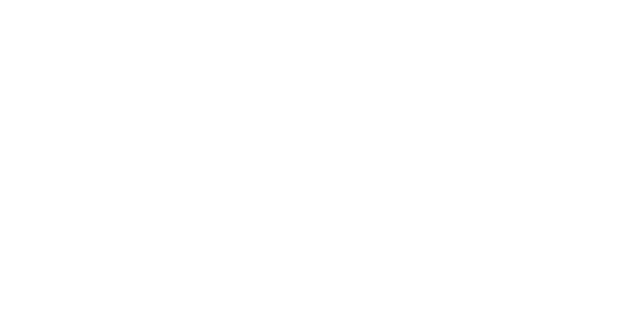
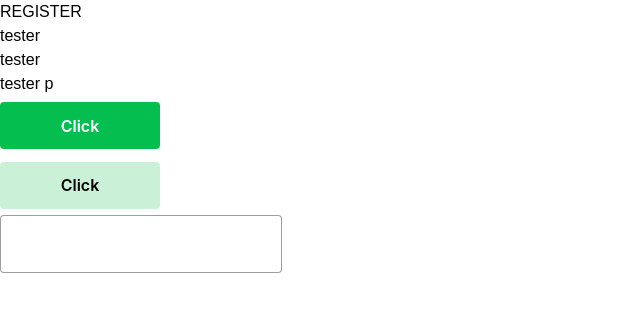
Before and after one commit to SaCat-Fintech/app-frontend, a Nuxt app: page /register in a window 1280 px wide. Before the commit this address had no page. Shown: the top 312 px of the page, without its empty margins (0-640 px from the left). Built offline with nearby package versions, Linux system fonts and the light colour scheme; a web font is replaced by a local one.

Commit message:
feat: resize hero page depending on screen size

```diff
--- a/pages/index.vue
+++ b/pages/index.vue
@@ -5,10 +5,10 @@
         <NuxtImg src="hero-img.png" />
       </div>
       <div
-        class="text-center lg:text-end flex flex-col items-center lg:items-end mx-4 lg:mr-20 lg:ml-10"
+        class="text-center lg:text-end flex flex-col items-center lg:items-end mx-4 lg:mr-20 lg:pl-8"
       >
-        <h1 style="font-size: 4rem" class="mb-2">SaCat Fintech</h1>
-        <p style="font-size: 1.75rem">
+        <h1 style="font-size: 4rem" class="mb-3 xl:mt-6">SaCat Fintech</h1>
+        <p style="font-size: 1.75rem" class="max-w-[33rem]">
           El vehículo que siempre haz querido, a solo un préstamo. <br />Obtener
           un préstamo vehicular nunca fue tan fácil a comparación de SaCat
         </p>
@@ -20,12 +20,16 @@
             height: 0.0625rem;
           "
         />
-        <Button label="Adquirir ahora" />
+        <Button label="Adquirir ahora" @click="onSignIn" />
       </div>
     </div>
   </section>
 </template>
 
-<script setup lang="ts"></script>
+<script setup lang="ts">
+const onSignIn = () => {
+  return navigateTo("/login");
+};
+</script>
 
 <style></style>
--- /dev/null
+++ b/pages/login.vue
@@ -0,0 +1,33 @@
+<template>
+  <div>
+    <h1>LOGIN</h1>
+    <h2>tester</h2>
+    <h3>tester</h3>
+    <p>tester p</p>
+    <div class="btns">
+      <Button label="Click" />
+      <Button severity="secondary" label="Click" />
+    </div>
+    <div>
+      <InputText type="text" v-model="value" />
+    </div>
+  </div>
+</template>
+
+<script setup lang="ts">
+import { ref } from "vue";
+
+const value = ref(null);
+</script>
+
+<style>
+.btns {
+  display: flex;
+  flex-flow: column;
+  max-width: 10rem;
+}
+.p-button {
+  margin-top: 0.4rem;
+  margin-bottom: 0.4rem;
+}
+</style>
--- /dev/null
+++ b/pages/register.vue
@@ -0,0 +1,33 @@
+<template>
+  <div>
+    <h1>REGISTER</h1>
+    <h2>tester</h2>
+    <h3>tester</h3>
+    <p>tester p</p>
+    <div class="btns">
+      <Button label="Click" />
+      <Button severity="secondary" label="Click" />
+    </div>
+    <div>
+      <InputText type="text" v-model="value" />
+    </div>
+  </div>
+</template>
+
+<script setup lang="ts">
+import { ref } from "vue";
+
+const value = ref(null);
+</script>
+
+<style>
+.btns {
+  display: flex;
+  flex-flow: column;
+  max-width: 10rem;
+}
+.p-button {
+  margin-top: 0.4rem;
+  margin-bottom: 0.4rem;
+}
+</style>
```
